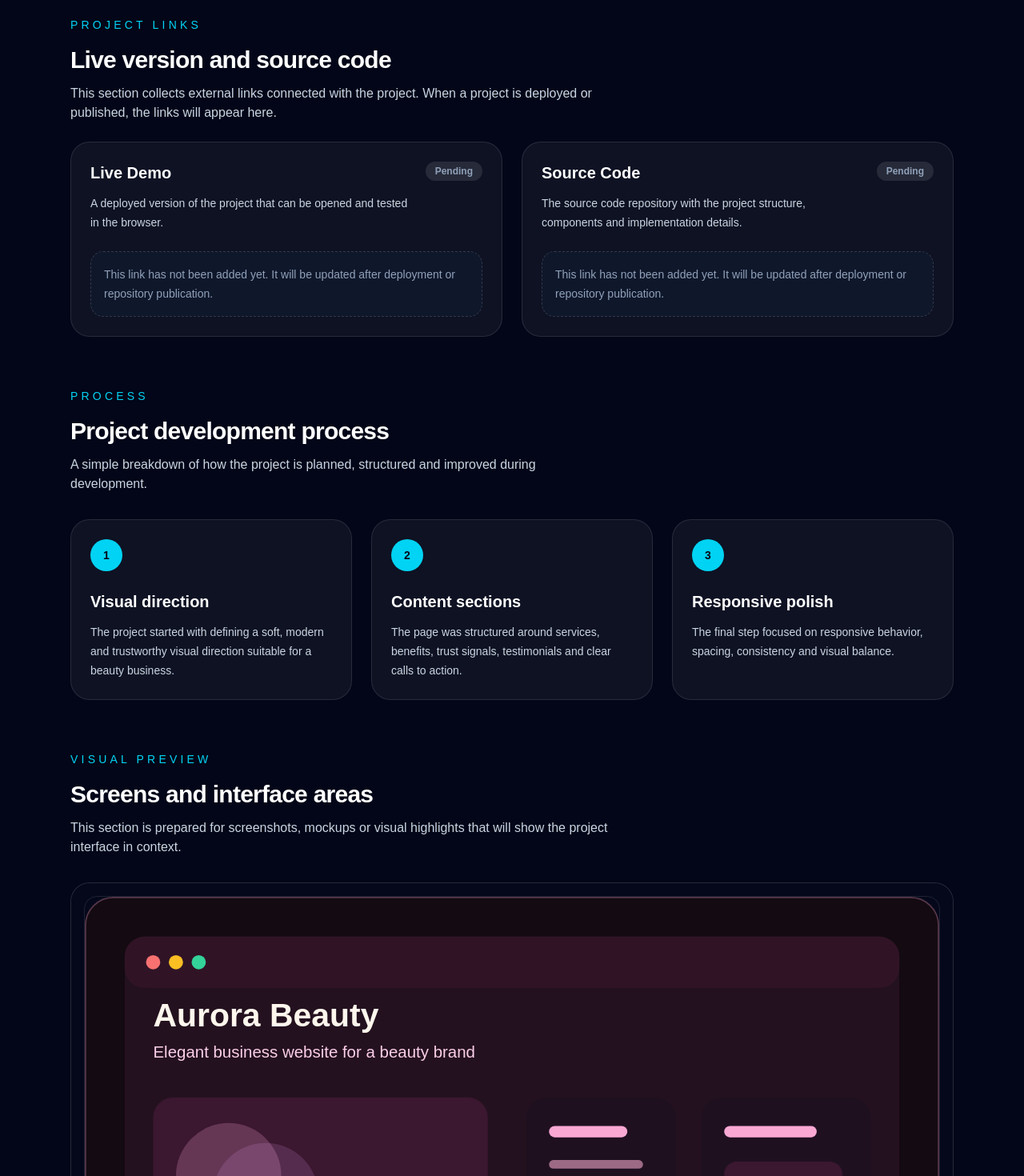
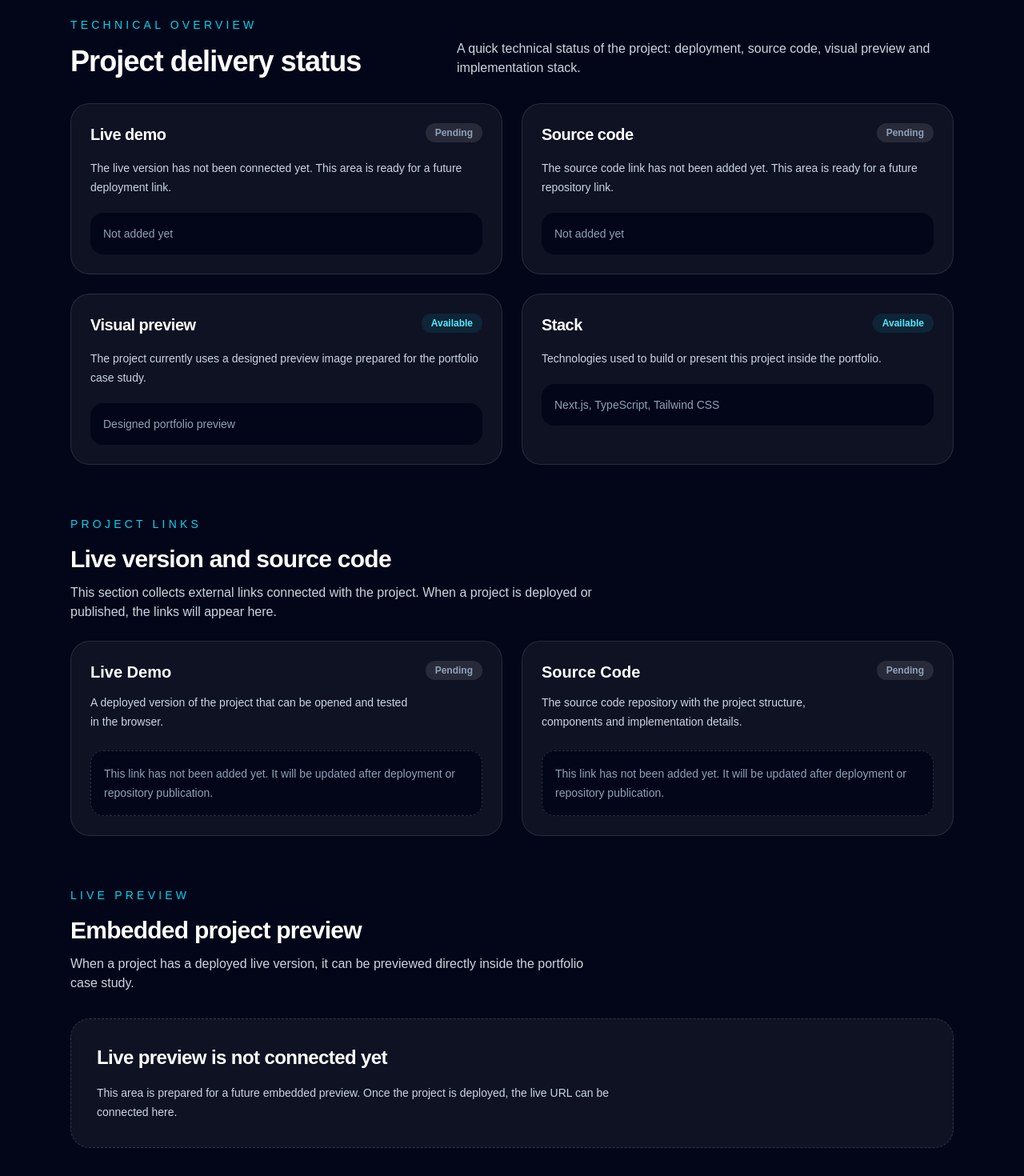
Before and after one commit to PiotrZandecki/web-dev-portfolio, a Next.js app: page /en/projects/aurora-beauty in a window 1280 px wide. Shown: the part 1320-2790 px from the top of the page at 80% size. Built offline with nearby package versions, Linux system fonts and the light colour scheme; no server answers.

Commit message:
Polish project technical sections

```diff
--- a/src/app/[locale]/projects/[slug]/page.tsx
+++ b/src/app/[locale]/projects/[slug]/page.tsx
@@ -11,6 +11,7 @@ import { ProjectPager } from "@/components/ProjectPager";
 import { ProjectProcess } from "@/components/ProjectProcess";
 import { ProjectSectionNav } from "@/components/ProjectSectionNav";
 import { ProjectSnapshot } from "@/components/ProjectSnapshot";
+import { ProjectTechnicalOverview } from "@/components/ProjectTechnicalOverview";
 import { RelatedProjects } from "@/components/RelatedProjects";
 import { getProjectBySlug, projects } from "@/content/projects";
 import { getDictionary, isLocale } from "@/lib/i18n";
@@ -117,7 +118,15 @@ export default async function ProjectDetailsPage({
         dictionary={dictionary}
       />
 
+      <ProjectTechnicalOverview
+        project={project}
+        locale={locale}
+        dictionary={dictionary}
+      />
+
       <ProjectLinks project={project} dictionary={dictionary} />
+
+      <ProjectEmbed project={project} locale={locale} />
 
       <ProjectProcess
         project={project}
@@ -137,8 +146,6 @@ export default async function ProjectDetailsPage({
         dictionary={dictionary}
       />
 
-      <ProjectEmbed project={project} locale={locale} />
-
       <ProjectPager
         currentProjectSlug={project.slug}
         projects={projects}
--- a/src/components/Header.tsx
+++ b/src/components/Header.tsx
@@ -36,10 +36,10 @@ export function Header({ locale, dictionary }: HeaderProps) {
   ];
 
   return (
-    <header className="sticky top-0 z-50 border-b border-white/10 bg-slate-950/85 backdrop-blur supports-[backdrop-filter]:bg-slate-950/70">
+    <header className="sticky top-0 z-50 border-b border-white/10 bg-slate-950/85 backdrop-blur supports-backdrop-filter:bg-slate-950/70">
       <a
         href="#main-content"
-        className="sr-only focus:not-sr-only focus:absolute focus:left-6 focus:top-4 focus:z-[60] focus:rounded-full focus:bg-cyan-400 focus:px-4 focus:py-2 focus:text-sm focus:font-semibold focus:text-slate-950"
+        className="sr-only focus:not-sr-only focus:absolute focus:left-6 focus:top-4 focus:z-60 focus:rounded-full focus:bg-cyan-400 focus:px-4 focus:py-2 focus:text-sm focus:font-semibold focus:text-slate-950"
       >
         Skip to content
       </a>
--- a/src/components/ProjectEmbed.tsx
+++ b/src/components/ProjectEmbed.tsx
@@ -1,4 +1,5 @@
 import { Project } from "@/content/projects";
+import { getResolvedProjectLinks } from "@/lib/project-links";
 import { Locale } from "@/types/locale";
 
 type ProjectEmbedProps = {
@@ -6,101 +7,108 @@ type ProjectEmbedProps = {
   locale: Locale;
 };
 
-const embedCopy = {
+const projectEmbedCopy: Record<
+  Locale,
+  {
+    eyebrow: string;
+    title: string;
+    description: string;
+    browserLabel: string;
+    openLive: string;
+    unavailableTitle: string;
+    unavailableDescription: string;
+  }
+> = {
   en: {
-    eyebrow: "Live Preview",
+    eyebrow: "Live preview",
     title: "Embedded project preview",
-    availableDescription:
-      "This section shows the project directly inside the portfolio. You can also open it in a separate tab.",
-    unavailableTitle: "Preview is not available yet",
+    description:
+      "When a project has a deployed live version, it can be previewed directly inside the portfolio case study.",
+    browserLabel: "Live browser preview",
+    openLive: "Open live version",
+    unavailableTitle: "Live preview is not connected yet",
     unavailableDescription:
-      "This project does not have a deployed preview link yet. Once the project is published, it will be embedded here.",
-    openProject: "Open Project",
-    comingSoon: "Coming soon",
+      "This area is prepared for a future embedded preview. Once the project is deployed, the live URL can be connected here.",
   },
   pl: {
     eyebrow: "Podgląd live",
     title: "Osadzony podgląd projektu",
-    availableDescription:
-      "Ta sekcja pokazuje projekt bezpośrednio wewnątrz portfolio. Możesz też otworzyć go w osobnej karcie.",
-    unavailableTitle: "Podgląd nie jest jeszcze dostępny",
+    description:
+      "Jeśli projekt ma wdrożoną wersję live, można go podejrzeć bezpośrednio w case study portfolio.",
+    browserLabel: "Podgląd live w przeglądarce",
+    openLive: "Otwórz wersję live",
+    unavailableTitle: "Podgląd live nie jest jeszcze podpięty",
     unavailableDescription:
-      "Ten projekt nie ma jeszcze wdrożonego linku do podglądu. Po publikacji projektu zostanie on osadzony w tym miejscu.",
-    openProject: "Otwórz projekt",
-    comingSoon: "Wkrótce",
+      "Ten obszar jest przygotowany pod przyszły osadzony podgląd. Po wdrożeniu projektu można tutaj podłączyć adres live.",
   },
 };
 
 export function ProjectEmbed({ project, locale }: ProjectEmbedProps) {
-  const copy = embedCopy[locale];
+  const copy = projectEmbedCopy[locale];
+  const resolvedLinks = getResolvedProjectLinks(project);
 
   return (
-    <section className="mt-16">
-      <div className="mb-6">
+    <section
+      id="project-live-preview"
+      aria-labelledby="project-live-preview-heading"
+      className="mt-16 scroll-mt-32"
+    >
+      <div className="mb-8">
         <p className="text-sm font-medium uppercase tracking-[0.3em] text-cyan-400">
           {copy.eyebrow}
         </p>
 
-        <h2 className="mt-4 text-3xl font-bold tracking-tight text-white">
+        <h2
+          id="project-live-preview-heading"
+          className="mt-4 text-3xl font-bold tracking-tight text-white"
+        >
           {copy.title}
         </h2>
 
-        <p className="mt-3 max-w-2xl text-slate-300">
-          {project.embedUrl
-            ? copy.availableDescription
-            : copy.unavailableDescription}
-        </p>
+        <p className="mt-3 max-w-2xl text-slate-300">{copy.description}</p>
       </div>
 
-      {project.embedUrl ? (
-        <div className="overflow-hidden rounded-3xl border border-white/10 bg-white/5 shadow-2xl shadow-cyan-950/20">
-          <div className="flex items-center justify-between border-b border-white/10 bg-slate-900 px-4 py-3">
-            <div className="flex items-center gap-2">
+      {resolvedLinks.hasEmbedUrl ? (
+        <div className="overflow-hidden rounded-3xl border border-white/10 bg-white/5 p-4">
+          <div className="overflow-hidden rounded-2xl border border-white/10 bg-slate-950">
+            <div className="flex items-center justify-between border-b border-white/10 px-4 py-3">
+              <div aria-hidden="true" className="flex gap-2">
                 <span className="h-3 w-3 rounded-full bg-red-400" />
                 <span className="h-3 w-3 rounded-full bg-yellow-400" />
                 <span className="h-3 w-3 rounded-full bg-green-400" />
               </div>
 
-            <p className="hidden text-xs text-slate-400 md:block">
-              {project.title}
-            </p>
-
-            {project.liveUrl ? (
-              <a
-                href={project.liveUrl}
-                target="_blank"
-                rel="noreferrer"
-                className="text-xs font-semibold text-cyan-300 transition hover:text-cyan-200"
-              >
-                {copy.openProject}
-              </a>
-            ) : null}
+              <span className="truncate pl-4 text-xs text-slate-500">
+                {copy.browserLabel}
+              </span>
             </div>
 
-          <div className="aspect-16/10 bg-slate-950">
             <iframe
-              src={project.embedUrl}
-              title={`${project.title} preview`}
-              className="h-full w-full"
+              title={`${project.title} ${copy.browserLabel}`}
+              src={resolvedLinks.embedUrl}
+              className="h-140 w-full bg-white"
               loading="lazy"
             />
           </div>
+
+          <a
+            href={resolvedLinks.liveUrl || resolvedLinks.embedUrl}
+            target="_blank"
+            rel="noreferrer"
+            className="mt-6 inline-flex rounded-full bg-cyan-400 px-5 py-3 text-sm font-semibold text-slate-950 transition hover:bg-cyan-300"
+          >
+            {copy.openLive}
+          </a>
         </div>
       ) : (
         <div className="rounded-3xl border border-dashed border-white/15 bg-white/5 p-8">
-          <div className="flex min-h-80 flex-col items-center justify-center rounded-2xl bg-slate-900 px-6 py-16 text-center">
-            <div className="rounded-full bg-cyan-400/10 px-4 py-2 text-sm font-semibold text-cyan-300">
-              {copy.comingSoon}
-            </div>
-
-            <h3 className="mt-6 text-2xl font-semibold text-white">
+          <h3 className="text-2xl font-semibold tracking-tight text-white">
             {copy.unavailableTitle}
           </h3>
 
-            <p className="mt-4 max-w-xl text-slate-300">
+          <p className="mt-4 max-w-2xl text-sm leading-6 text-slate-300">
             {copy.unavailableDescription}
           </p>
-          </div>
         </div>
       )}
     </section>
--- a/src/components/ProjectLinks.tsx
+++ b/src/components/ProjectLinks.tsx
@@ -1,7 +1,6 @@
-import { siteConfig } from "@/config/site";
 import { Project } from "@/content/projects";
 import { Dictionary } from "@/lib/i18n";
-import { getSiteUrl } from "@/lib/site-url";
+import { getResolvedProjectLinks } from "@/lib/project-links";
 
 type ProjectLinksProps = {
   project: Project;
@@ -17,17 +16,6 @@ function getExternalLinkProps(href: string) {
   };
 }
 
-function getResolvedProjectLinks(project: Project) {
-  const isPortfolioProject = project.slug === "web-dev-portfolio";
-
-  return {
-    liveUrl: project.liveUrl || (isPortfolioProject ? getSiteUrl() : undefined),
-    sourceUrl:
-      project.sourceUrl ||
-      (isPortfolioProject ? siteConfig.repositoryUrl : undefined),
-  };
-}
-
 export function ProjectLinks({ project, dictionary }: ProjectLinksProps) {
   const resolvedLinks = getResolvedProjectLinks(project);
 
@@ -36,11 +24,13 @@ export function ProjectLinks({ project, dictionary }: ProjectLinksProps) {
       label: dictionary.common.liveDemo,
       description: dictionary.projectLinks.liveDescription,
       href: resolvedLinks.liveUrl,
+      isAvailable: resolvedLinks.hasLiveUrl,
     },
     {
       label: dictionary.common.sourceCode,
       description: dictionary.projectLinks.sourceDescription,
       href: resolvedLinks.sourceUrl,
+      isAvailable: resolvedLinks.hasSourceUrl,
     },
   ];
 
@@ -61,13 +51,10 @@ export function ProjectLinks({ project, dictionary }: ProjectLinksProps) {
       </div>
 
       <div className="grid gap-6 md:grid-cols-2">
-        {links.map((link) => {
-          const hasHref = Boolean(link.href);
-
-          return (
+        {links.map((link) => (
           <article
             key={link.label}
-              className="rounded-3xl border border-white/10 bg-white/5 p-6"
+            className="rounded-3xl border border-white/10 bg-white/5 p-6 transition hover:border-cyan-400/30 hover:bg-white/[0.07]"
           >
             <div className="flex items-start justify-between gap-4">
               <div>
@@ -82,18 +69,23 @@ export function ProjectLinks({ project, dictionary }: ProjectLinksProps) {
 
               <span
                 className={`shrink-0 rounded-full px-3 py-1 text-xs font-semibold ${
-                    hasHref
+                  link.isAvailable
                     ? "bg-cyan-400/10 text-cyan-300"
                     : "bg-white/10 text-slate-400"
                 }`}
               >
-                  {hasHref
+                {link.isAvailable
                   ? dictionary.projectLinks.available
                   : dictionary.projectLinks.notAvailable}
               </span>
             </div>
 
-              {link.href ? (
+            {link.isAvailable ? (
+              <>
+                <p className="mt-6 break-all rounded-2xl bg-slate-950 p-4 text-sm text-slate-400">
+                  {link.href}
+                </p>
+
                 <a
                   href={link.href}
                   {...getExternalLinkProps(link.href)}
@@ -102,14 +94,14 @@ export function ProjectLinks({ project, dictionary }: ProjectLinksProps) {
                 >
                   {dictionary.projectLinks.openLink}
                 </a>
+              </>
             ) : (
-                <div className="mt-6 rounded-2xl border border-dashed border-white/15 bg-slate-900 p-4 text-sm leading-6 text-slate-400">
+              <div className="mt-6 rounded-2xl border border-dashed border-white/15 bg-slate-950 p-4 text-sm leading-6 text-slate-400">
                 {dictionary.projectLinks.placeholder}
               </div>
             )}
           </article>
-          );
-        })}
+        ))}
       </div>
     </section>
   );
--- a/src/components/ProjectSectionNav.tsx
+++ b/src/components/ProjectSectionNav.tsx
@@ -10,9 +10,11 @@ const projectSectionNavCopy: Record<
     label: string;
     overview: string;
     snapshot: string;
+    technical: string;
     links: string;
+    livePreview: string;
     process: string;
-    preview: string;
+    visualPreview: string;
     caseStudy: string;
   }
 > = {
@@ -20,18 +22,22 @@ const projectSectionNavCopy: Record<
     label: "Case study navigation",
     overview: "Overview",
     snapshot: "Snapshot",
+    technical: "Technical",
     links: "Links",
+    livePreview: "Live preview",
     process: "Process",
-    preview: "Preview",
+    visualPreview: "Visual preview",
     caseStudy: "Case study",
   },
   pl: {
     label: "Nawigacja case study",
     overview: "Opis",
     snapshot: "Podsumowanie",
+    technical: "Technicznie",
     links: "Linki",
+    livePreview: "Live preview",
     process: "Proces",
-    preview: "Podgląd",
+    visualPreview: "Podgląd",
     caseStudy: "Case study",
   },
 };
@@ -49,15 +55,23 @@ export function ProjectSectionNav({ locale }: ProjectSectionNavProps) {
       href: "#project-snapshot",
     },
     {
+      label: copy.technical,
+      href: "#project-technical",
+    },
+    {
       label: copy.links,
       href: "#project-links",
+    },
+    {
+      label: copy.livePreview,
+      href: "#project-live-preview",
     },
     {
       label: copy.process,
       href: "#project-process",
     },
     {
-      label: copy.preview,
+      label: copy.visualPreview,
       href: "#project-preview",
     },
     {
--- /dev/null
+++ b/src/components/ProjectTechnicalOverview.tsx
@@ -0,0 +1,190 @@
+import { Project } from "@/content/projects";
+import { Dictionary } from "@/lib/i18n";
+import { getResolvedProjectLinks } from "@/lib/project-links";
+import { Locale } from "@/types/locale";
+
+type ProjectTechnicalOverviewProps = {
+  project: Project;
+  locale: Locale;
+  dictionary: Dictionary;
+};
+
+const technicalOverviewCopy: Record<
+  Locale,
+  {
+    eyebrow: string;
+    title: string;
+    description: string;
+    available: string;
+    pending: string;
+    liveDemo: string;
+    sourceCode: string;
+    visualPreview: string;
+    stack: string;
+    liveAvailableDescription: string;
+    livePendingDescription: string;
+    sourceAvailableDescription: string;
+    sourcePendingDescription: string;
+    previewDescription: string;
+    stackDescription: string;
+    notAddedYet: string;
+    designedPreview: string;
+  }
+> = {
+  en: {
+    eyebrow: "Technical overview",
+    title: "Project delivery status",
+    description:
+      "A quick technical status of the project: deployment, source code, visual preview and implementation stack.",
+    available: "Available",
+    pending: "Pending",
+    liveDemo: "Live demo",
+    sourceCode: "Source code",
+    visualPreview: "Visual preview",
+    stack: "Stack",
+    liveAvailableDescription:
+      "This project has a live version that can be opened and tested in the browser.",
+    livePendingDescription:
+      "The live version has not been connected yet. This area is ready for a future deployment link.",
+    sourceAvailableDescription:
+      "The source repository is available and can be reviewed externally.",
+    sourcePendingDescription:
+      "The source code link has not been added yet. This area is ready for a future repository link.",
+    previewDescription:
+      "The project currently uses a designed preview image prepared for the portfolio case study.",
+    stackDescription:
+      "Technologies used to build or present this project inside the portfolio.",
+    notAddedYet: "Not added yet",
+    designedPreview: "Designed portfolio preview",
+  },
+  pl: {
+    eyebrow: "Przegląd techniczny",
+    title: "Status realizacji projektu",
+    description:
+      "Szybki status techniczny projektu: deployment, kod źródłowy, podgląd wizualny i stack implementacyjny.",
+    available: "Dostępne",
+    pending: "Oczekuje",
+    liveDemo: "Wersja live",
+    sourceCode: "Kod źródłowy",
+    visualPreview: "Podgląd wizualny",
+    stack: "Stack",
+    liveAvailableDescription:
+      "Ten projekt ma wersję live, którą można otworzyć i przetestować w przeglądarce.",
+    livePendingDescription:
+      "Wersja live nie została jeszcze podpięta. Ten obszar jest gotowy na przyszły link do wdrożenia.",
+    sourceAvailableDescription:
+      "Repozytorium z kodem źródłowym jest dostępne i można je przejrzeć zewnętrznie.",
+    sourcePendingDescription:
+      "Link do kodu źródłowego nie został jeszcze dodany. Ten obszar jest gotowy na przyszły link do repozytorium.",
+    previewDescription:
+      "Projekt aktualnie korzysta z zaprojektowanego obrazu preview przygotowanego pod case study w portfolio.",
+    stackDescription:
+      "Technologie użyte do zbudowania albo zaprezentowania tego projektu w portfolio.",
+    notAddedYet: "Jeszcze nie dodano",
+    designedPreview: "Zaprojektowany podgląd portfolio",
+  },
+};
+
+export function ProjectTechnicalOverview({
+  project,
+  locale,
+}: ProjectTechnicalOverviewProps) {
+  const copy = technicalOverviewCopy[locale];
+  const resolvedLinks = getResolvedProjectLinks(project);
+
+  const cards = [
+    {
+      title: copy.liveDemo,
+      status: resolvedLinks.hasLiveUrl ? copy.available : copy.pending,
+      isAvailable: resolvedLinks.hasLiveUrl,
+      value: resolvedLinks.liveUrl || copy.notAddedYet,
+      description: resolvedLinks.hasLiveUrl
+        ? copy.liveAvailableDescription
+        : copy.livePendingDescription,
+    },
+    {
+      title: copy.sourceCode,
+      status: resolvedLinks.hasSourceUrl ? copy.available : copy.pending,
+      isAvailable: resolvedLinks.hasSourceUrl,
+      value: resolvedLinks.sourceUrl || copy.notAddedYet,
+      description: resolvedLinks.hasSourceUrl
+        ? copy.sourceAvailableDescription
+        : copy.sourcePendingDescription,
+    },
+    {
+      title: copy.visualPreview,
+      status: project.mockups.length > 0 ? copy.available : copy.pending,
+      isAvailable: project.mockups.length > 0,
+      value:
+        project.mockups.length > 0 ? copy.designedPreview : copy.notAddedYet,
+      description: copy.previewDescription,
+    },
+    {
+      title: copy.stack,
+      status: copy.available,
+      isAvailable: true,
+      value: project.technologies.join(", "),
+      description: copy.stackDescription,
+    },
+  ];
+
+  return (
+    <section
+      id="project-technical"
+      aria-labelledby="project-technical-heading"
+      className="mt-16 scroll-mt-32"
+    >
+      <div className="mb-8 grid gap-6 lg:grid-cols-[0.85fr_1.15fr] lg:items-end">
+        <div>
+          <p className="text-sm font-medium uppercase tracking-[0.3em] text-cyan-400">
+            {copy.eyebrow}
+          </p>
+
+          <h2
+            id="project-technical-heading"
+            className="mt-4 text-3xl font-bold tracking-tight text-white md:text-4xl"
+          >
+            {copy.title}
+          </h2>
+        </div>
+
+        <p className="max-w-2xl text-slate-300 lg:justify-self-end">
+          {copy.description}
+        </p>
+      </div>
+
+      <div className="grid gap-6 md:grid-cols-2">
+        {cards.map((card) => (
+          <article
+            key={card.title}
+            className="rounded-3xl border border-white/10 bg-white/5 p-6 transition hover:border-cyan-400/30 hover:bg-white/[0.07]"
+          >
+            <div className="flex items-start justify-between gap-4">
+              <h3 className="text-xl font-semibold tracking-tight text-white">
+                {card.title}
+              </h3>
+
+              <span
+                className={`shrink-0 rounded-full px-3 py-1 text-xs font-semibold ${
+                  card.isAvailable
+                    ? "bg-cyan-400/10 text-cyan-300"
+                    : "bg-white/10 text-slate-400"
+                }`}
+              >
+                {card.status}
+              </span>
+            </div>
+
+            <p className="mt-4 text-sm leading-6 text-slate-300">
+              {card.description}
+            </p>
+
+            <p className="mt-5 break-all rounded-2xl bg-slate-950 p-4 text-sm text-slate-400">
+              {card.value}
+            </p>
+          </article>
+        ))}
+      </div>
+    </section>
+  );
+}
--- /dev/null
+++ b/src/lib/project-links.ts
@@ -0,0 +1,33 @@
+import { siteConfig } from "@/config/site";
+import { Project } from "@/content/projects";
+import { getSiteUrl } from "@/lib/site-url";
+
+export type ResolvedProjectLinks = {
+  liveUrl: string;
+  sourceUrl: string;
+  embedUrl: string;
+  hasLiveUrl: boolean;
+  hasSourceUrl: boolean;
+  hasEmbedUrl: boolean;
+};
+
+export function getResolvedProjectLinks(
+  project: Project,
+): ResolvedProjectLinks {
+  const isPortfolioProject = project.slug === "web-dev-portfolio";
+
+  const liveUrl = project.liveUrl || (isPortfolioProject ? getSiteUrl() : "");
+  const sourceUrl =
+    project.sourceUrl || (isPortfolioProject ? siteConfig.repositoryUrl : "");
+
+  const embedUrl = project.embedUrl || liveUrl;
+
+  return {
+    liveUrl,
+    sourceUrl,
+    embedUrl,
+    hasLiveUrl: Boolean(liveUrl),
+    hasSourceUrl: Boolean(sourceUrl),
+    hasEmbedUrl: Boolean(embedUrl),
+  };
+}
--- a/src/lib/structured-data.ts
+++ b/src/lib/structured-data.ts
@@ -1,5 +1,6 @@
 import { siteConfig } from "@/config/site";
 import { Project } from "@/content/projects";
+import { getResolvedProjectLinks } from "@/lib/project-links";
 import { getSiteUrl } from "@/lib/site-url";
 import { Locale } from "@/types/locale";
 
@@ -220,7 +221,11 @@ export function getProjectsPageStructuredData(
 export function getProjectStructuredData(locale: Locale, project: Project) {
   const projectUrl = getProjectUrl(locale, project);
   const projectsUrl = getLocalizedUrl(locale, "projects/");
-  const relatedLinks = [project.liveUrl, project.sourceUrl].filter(Boolean);
+  const resolvedLinks = getResolvedProjectLinks(project);
+
+  const relatedLinks = [resolvedLinks.liveUrl, resolvedLinks.sourceUrl].filter(
+    Boolean,
+  );
 
   return [
     {
```
Also changed, not shown: 1 other file (tests, documents, lock files or other folders). Lines whose indentation alone changed are shown as unchanged.
